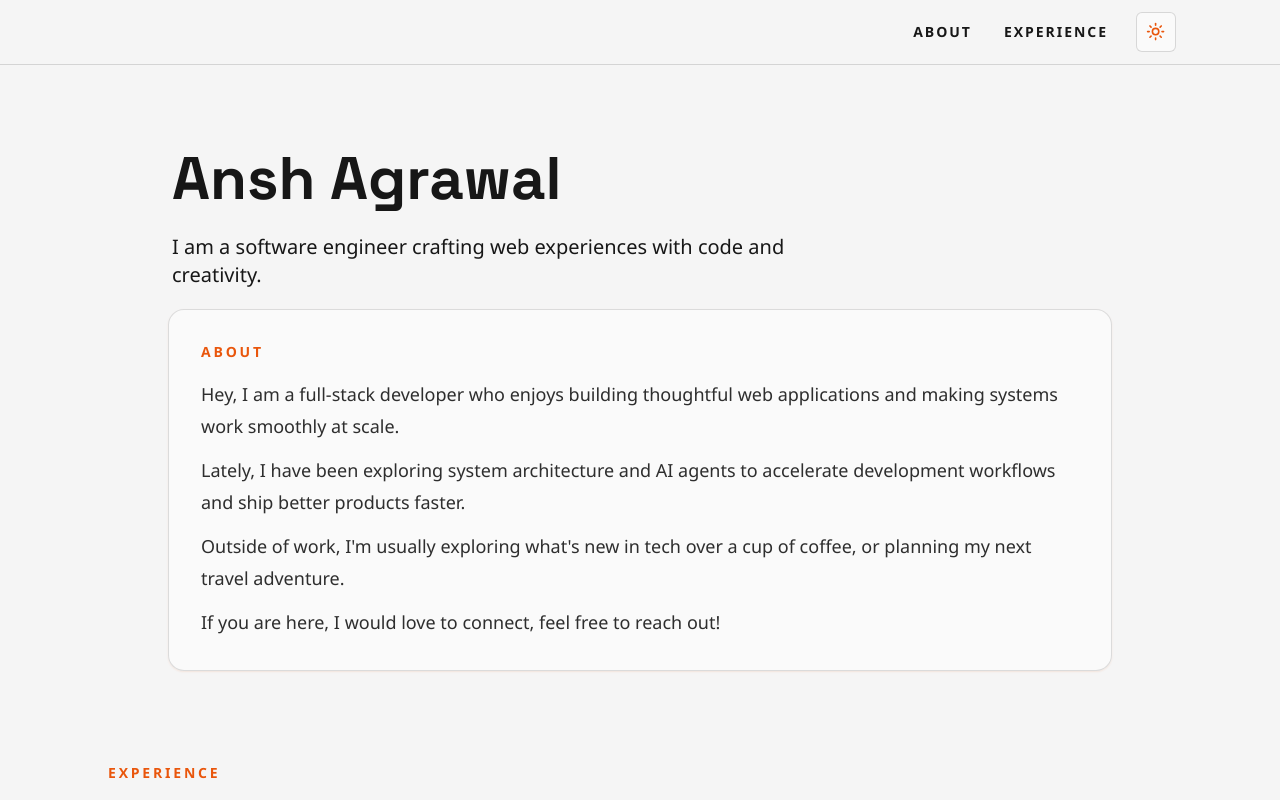
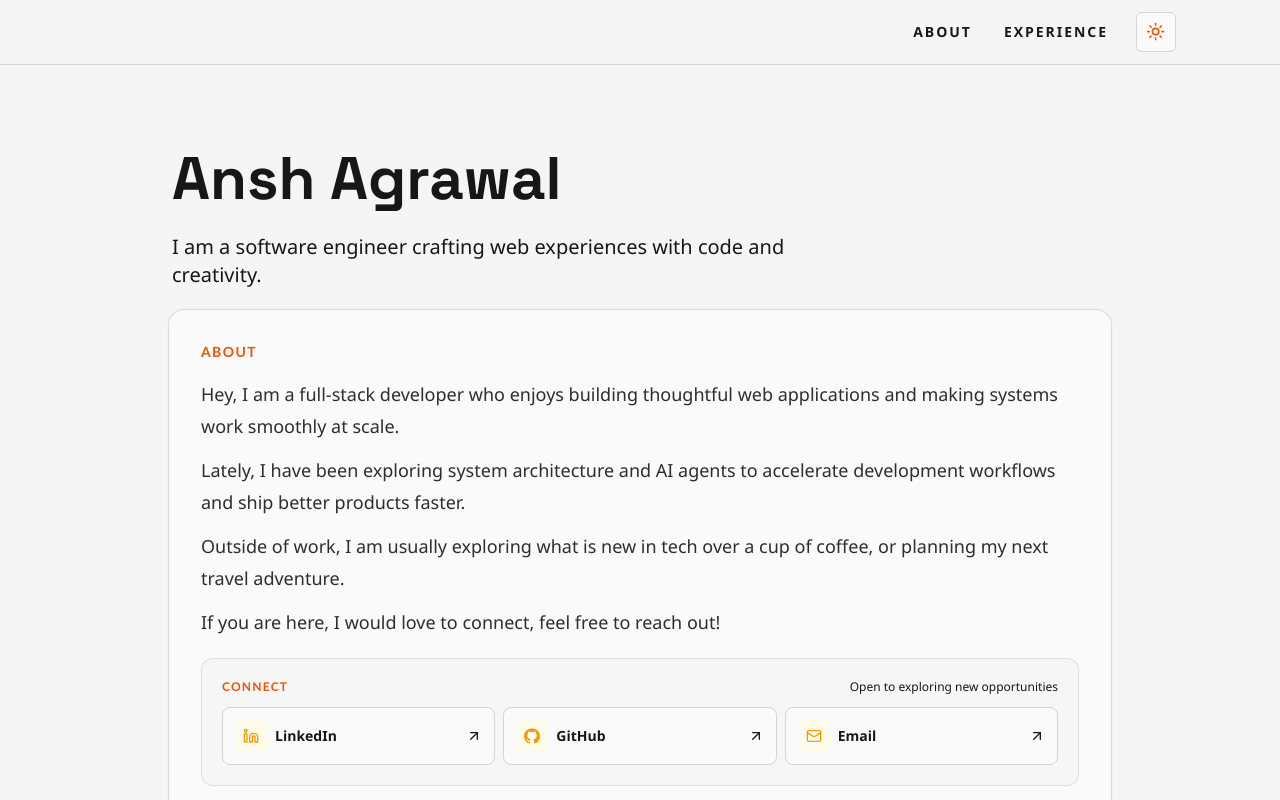
Before and after one commit to aagra109/portfolio, a Next.js app: page / in a window 1280 px wide. Shown: the top 800 px of the page. Built offline with nearby package versions, Linux system fonts and the light colour scheme.

Commit message:
add social section

```diff
--- a/src/components/Introduction.tsx
+++ b/src/components/Introduction.tsx
@@ -1,7 +1,27 @@
 "use client";
 import { motion } from "framer-motion";
+import { ArrowUpRight, Linkedin, Mail } from "lucide-react";
 import React from "react";
+import GitHubIcon from "./icons/GitHubIcon";
 import AnimatedTyping from "./ui/AnimatedTyping";
+
+const socialLinks = [
+  {
+    label: "LinkedIn",
+    href: "https://www.linkedin.com/in/anshagrawal6/",
+    icon: Linkedin,
+  },
+  {
+    label: "GitHub",
+    href: "https://github.com/aagra109",
+    icon: GitHubIcon,
+  },
+  {
+    label: "Email",
+    href: "mailto:ansh-agrawal@outlook.com",
+    icon: Mail,
+  },
+];
 
 const Introduction = () => {
   return (
@@ -29,9 +49,9 @@ const Introduction = () => {
           className="max-w-2xl p-1 text-lg font-medium leading-relaxed text-muted-foreground sm:text-xl"
         />
         <div className="mt-4 rounded-2xl border border-border/80 bg-card/95 p-6 shadow-sm shadow-primary/10 sm:p-8">
-          <p className="text-xs font-semibold uppercase tracking-[0.2em] text-primary sm:text-sm">
+          <h2 className="text-xs font-semibold uppercase tracking-widest text-primary sm:text-sm">
             About
-          </p>
+          </h2>
           <div className="max-w-4xl space-y-3 pt-4 text-left text-base font-medium leading-7 text-foreground/90 sm:text-lg sm:leading-8">
             <p>
               Hey, I am a full-stack developer who enjoys building thoughtful
@@ -42,12 +62,54 @@ const Introduction = () => {
               accelerate development workflows and ship better products faster.
             </p>
             <p>
-              Outside of work, I'm usually exploring what's new in tech over a
+              Outside of work, I am usually exploring what is new in tech over a
               cup of coffee, or planning my next travel adventure.
             </p>
             <p>
               If you are here, I would love to connect, feel free to reach out!
             </p>
+            <div className="pt-2">
+              <div className="rounded-xl border border-border/70 bg-background/80 p-4 sm:p-5">
+                <div className="flex flex-wrap items-center justify-between gap-2">
+                  <h3 className="text-xs font-semibold uppercase tracking-widest text-primary">
+                    Connect
+                  </h3>
+                  <p className="text-xs font-medium text-muted-foreground">
+                    Open to exploring new opportunities
+                  </p>
+                </div>
+                <div className="mt-3 grid gap-2 sm:grid-cols-3">
+                  {socialLinks.map((social) => {
+                    const Icon = social.icon;
+                    return (
+                      <a
+                        key={social.label}
+                        href={social.href}
+                        target={
+                          social.href.startsWith("http") ? "_blank" : undefined
+                        }
+                        rel={
+                          social.href.startsWith("http")
+                            ? "noreferrer noopener"
+                            : undefined
+                        }
+                        className="group flex items-center justify-between rounded-lg border border-border bg-card px-3 py-3 transition-all duration-200 hover:-translate-y-0.5 hover:border-primary/40 hover:shadow-md"
+                      >
+                        <span className="flex items-center gap-2">
+                          <span className="inline-flex h-8 w-8 items-center justify-center rounded-md bg-accent text-accent-foreground">
+                            <Icon className="h-4 w-4" />
+                          </span>
+                          <span className="text-sm font-semibold text-foreground">
+                            {social.label}
+                          </span>
+                        </span>
+                        <ArrowUpRight className="h-4 w-4 text-muted-foreground transition-colors group-hover:text-primary" />
+                      </a>
+                    );
+                  })}
+                </div>
+              </div>
+            </div>
           </div>
         </div>
       </div>
--- /dev/null
+++ b/src/components/icons/GitHubIcon.tsx
@@ -0,0 +1,29 @@
+type GitHubIconProps = {
+  className?: string;
+};
+
+const GitHubIcon = ({ className }: GitHubIconProps) => (
+  <svg
+    width="98"
+    height="96"
+    viewBox="0 0 98 96"
+    fill="none"
+    xmlns="http://www.w3.org/2000/svg"
+    className={className}
+    aria-hidden="true"
+  >
+    <g clipPath="url(#clip0_730_27126)">
+      <path
+        d="M41.4395 69.3848C28.8066 67.8535 19.9062 58.7617 19.9062 46.9902C19.9062 42.2051 21.6289 37.0371 24.5 33.5918C23.2559 30.4336 23.4473 23.7344 24.8828 20.959C28.7109 20.4805 33.8789 22.4902 36.9414 25.2656C40.5781 24.1172 44.4062 23.543 49.0957 23.543C53.7852 23.543 57.6133 24.1172 61.0586 25.1699C64.0254 22.4902 69.2891 20.4805 73.1172 20.959C74.457 23.543 74.6484 30.2422 73.4043 33.4961C76.4668 37.1328 78.0937 42.0137 78.0937 46.9902C78.0937 58.7617 69.1934 67.6621 56.3691 69.2891C59.623 71.3945 61.8242 75.9883 61.8242 81.252L61.8242 91.2051C61.8242 94.0762 64.2168 95.7031 67.0879 94.5547C84.4102 87.9512 98 70.6289 98 49.1914C98 22.1074 75.9883 6.69539e-07 48.9043 4.309e-07C21.8203 1.92261e-07 -1.9479e-07 22.1074 -4.3343e-07 49.1914C-6.20631e-07 70.4375 13.4941 88.0469 31.6777 94.6504C34.2617 95.6074 36.75 93.8848 36.75 91.3008L36.75 83.6445C35.4102 84.2188 33.6875 84.6016 32.1562 84.6016C25.8398 84.6016 22.1074 81.1563 19.4277 74.7441C18.375 72.1602 17.2266 70.6289 15.0254 70.3418C13.877 70.2461 13.4941 69.7676 13.4941 69.1934C13.4941 68.0449 15.4082 67.1836 17.3223 67.1836C20.0977 67.1836 22.4902 68.9063 24.9785 72.4473C26.8926 75.2227 28.9023 76.4668 31.2949 76.4668C33.6875 76.4668 35.2187 75.6055 37.4199 73.4043C39.0469 71.7773 40.291 70.3418 41.4395 69.3848Z"
+        fill="currentColor"
+      />
+    </g>
+    <defs>
+      <clipPath id="clip0_730_27126">
+        <rect width="98" height="96" fill="white" />
+      </clipPath>
+    </defs>
+  </svg>
+);
+
+export default GitHubIcon;
```
